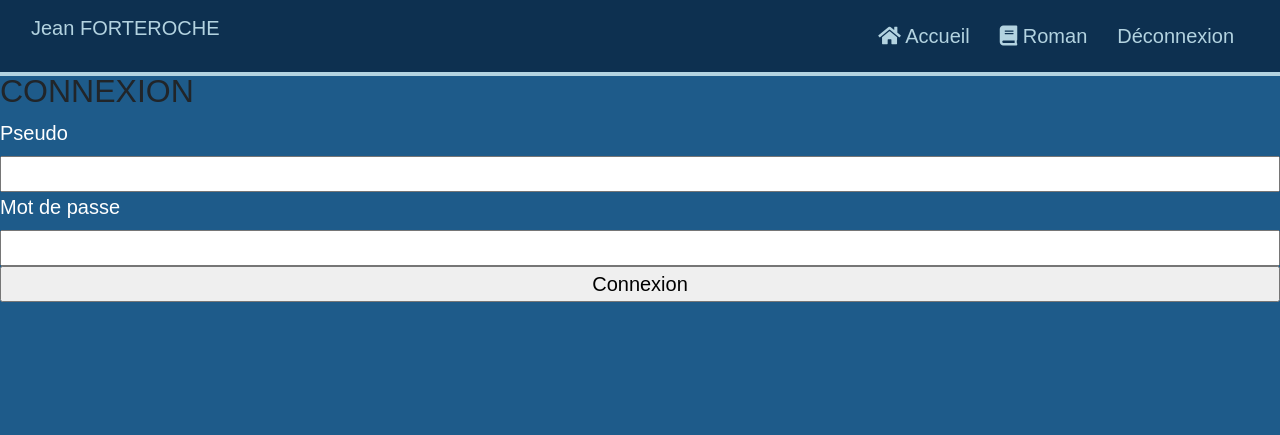
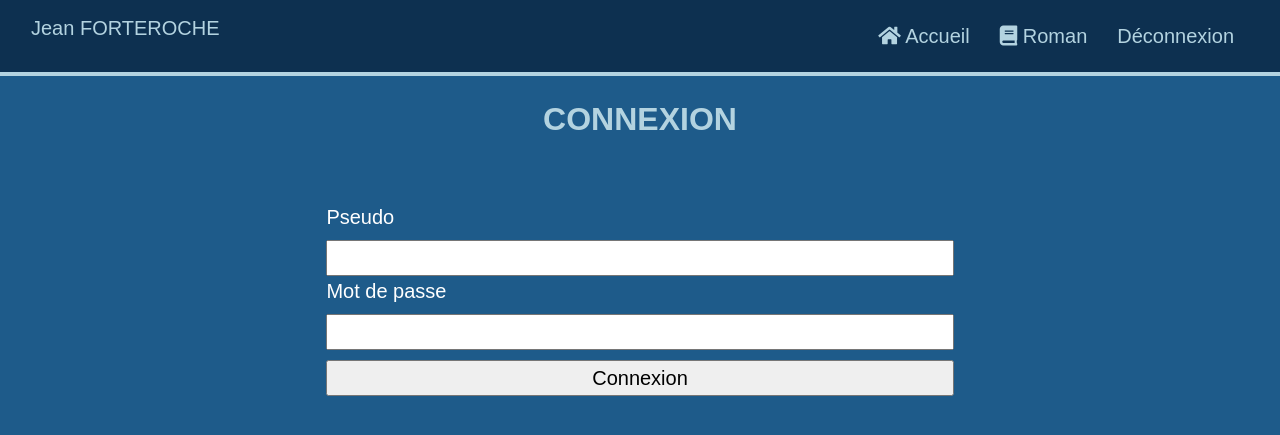
Before and after one commit to WonderMimi/P4-Forteroche, a PHP site: template templates/login.php in a window 1280 px wide. Shown: the top 435 px of the page. Run offline with PHP 8.4, Linux system fonts and the light colour scheme; the template is opened without the code that fills it, so the values that code supplies are empty; some libraries are stand-ins or nearby versions.

Commit message:
CSS on login & registration pages

```diff
--- a/public/css/styles.css
+++ b/public/css/styles.css
@@ -195,7 +195,9 @@ h1 {
 
 /*================================  COMMENT  ==================================*/
 
-#comments {
+#comments,
+#login,
+#register {
   background-color: var(--bmoyen);
   width: 70%;
   margin: 5% auto;
@@ -206,7 +208,9 @@ h1 {
     text-align: center;
 }
 
-#comment-form {
+#comment-form,
+#login-form,
+#register-form {
   max-width: 70%;
   margin: auto;
 }
@@ -222,6 +226,10 @@ label {
 textarea {
   width: 100%;
   height: 8rem;
+}
+
+#submit {
+    margin-top: 10px;
 }
 
 /*================================  ADMIN  ==================================*/
--- a/templates/login.php
+++ b/templates/login.php
@@ -1,10 +1,10 @@
 <?php $this->title = "Connexion"; ?>
-<h2>CONNEXION</h2>
+<h2 class="page_title">CONNEXION</h2>
 
 <?= $this->session->show('error_login'); ?>
 
-<div>
-    <form method="post" action="../public/index.php?route=login">
+<div id="login">
+    <form id="login-form" method="post" action="../public/index.php?route=login">
         <label for="pseudo">Pseudo</label><br>
         <input type="text" id="pseudo" name="pseudo"><br>
         <label for="password">Mot de passe</label><br>
--- a/templates/register.php
+++ b/templates/register.php
@@ -1,8 +1,8 @@
 <?php $this->title = "Inscription"; ?>
-<h2>INSCRIPTION</h2>
+<h2 class="page_title">INSCRIPTION</h2>
 
-<div>
-    <form method="post" action="../public/index.php?route=register">
+<div id="register">
+    <form id="register-form" method="post" action="../public/index.php?route=register">
         <label for="pseudo">Pseudo</label><br>
         <input type="text" id="pseudo" name="pseudo" value="<?= isset($form_post) ? htmlspecialchars($form_post->get('pseudo')) : ''; ?>"><br>
         <?= isset($errors['pseudo']) ? $errors['pseudo'] : ''; ?>
```
